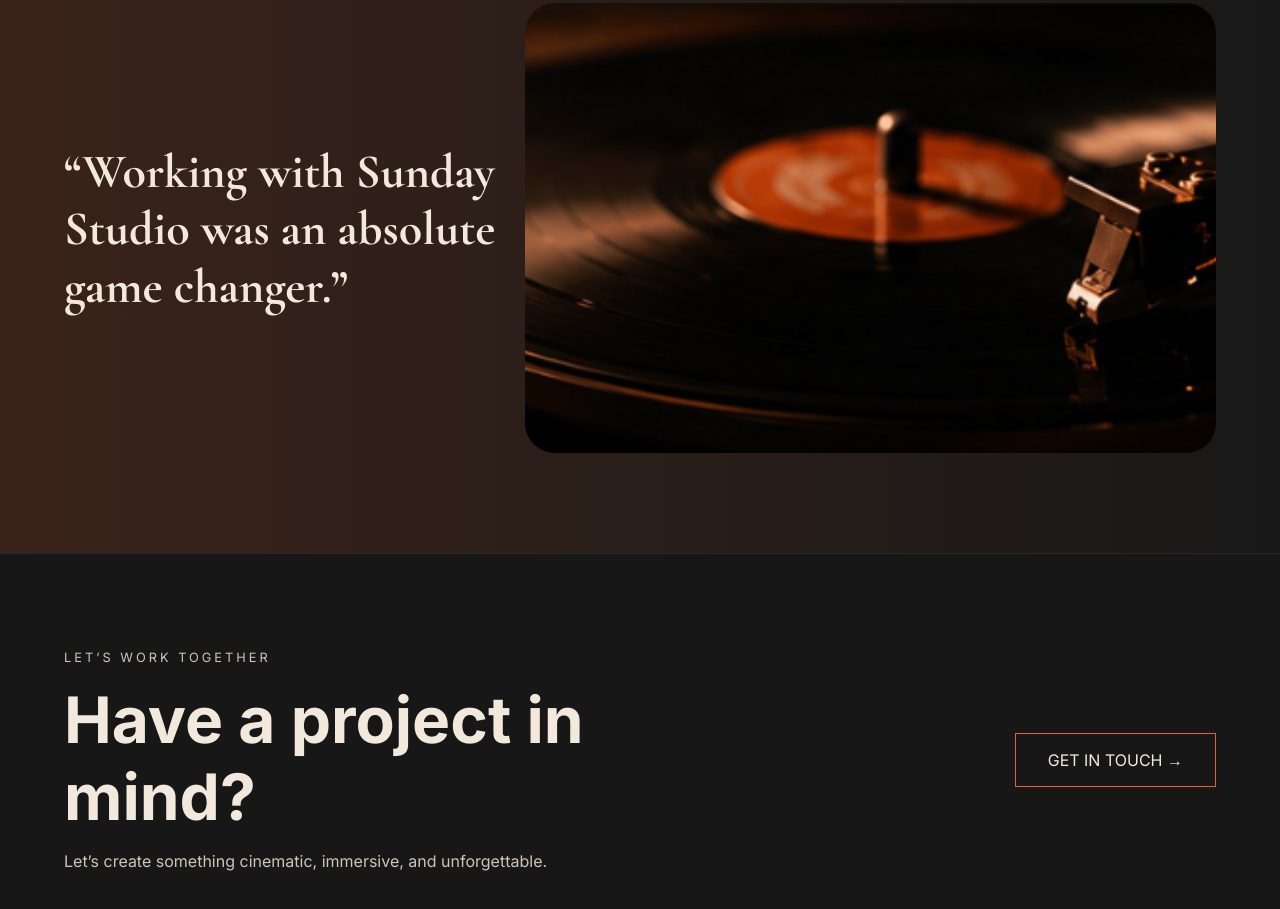
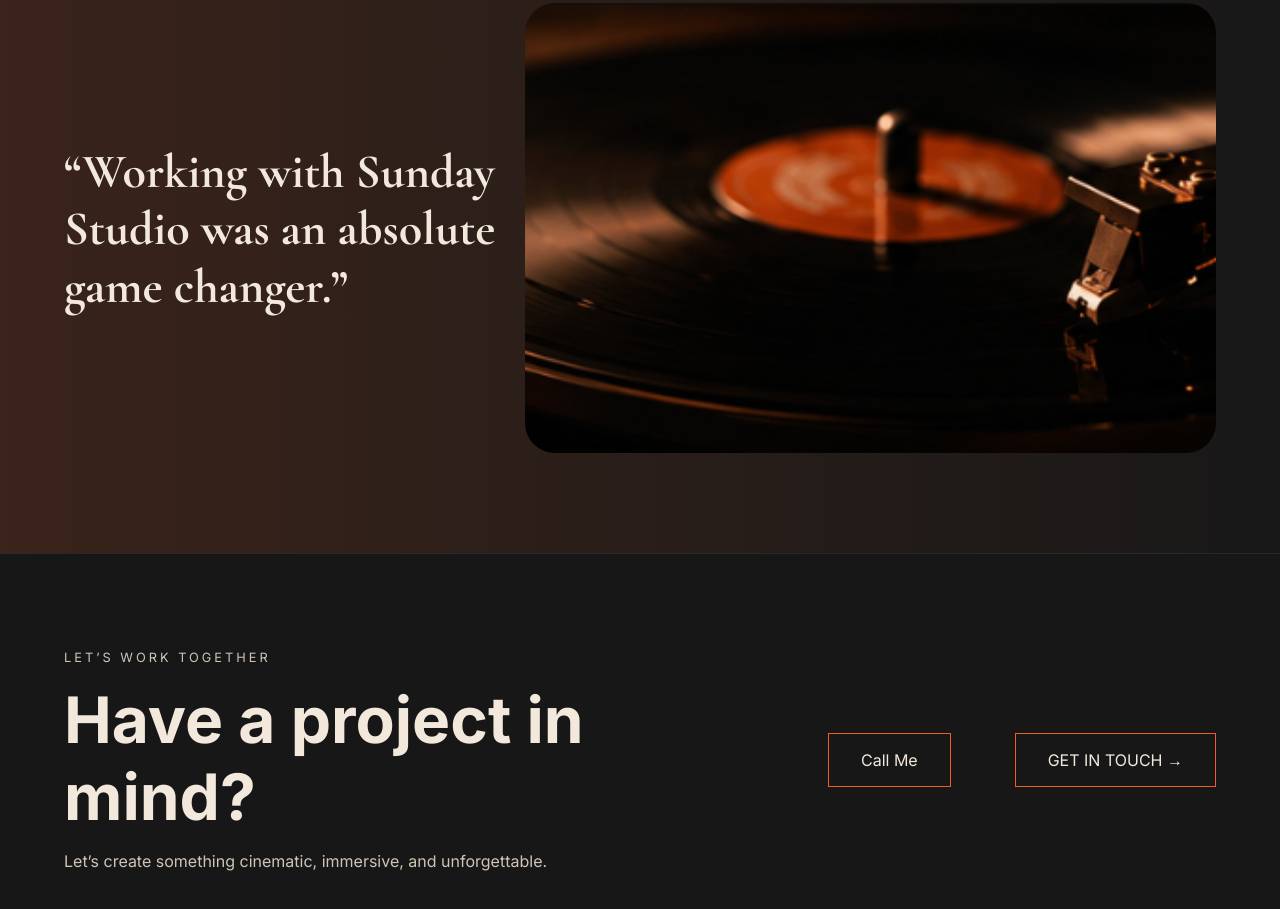
Before and after one commit to naomihaynes/Sunday-studio, a plain HTML site: page index.html in a window 1280 px wide. Shown: the part 3498-4407 px from the top of the page. Drawn offline with nearby package versions, Linux system fonts and the light colour scheme.

Commit message:
Update index.html

```diff
--- a/index.html
+++ b/index.html
@@ -368,7 +368,9 @@ immersive, and unforgettable.
 
 </div>
 
-<a href="#">
+<a href="tel:(936)777-4983">
+Call Me
+<a href="naomigracehaynes@icloud.com">
 GET IN TOUCH →
 </a>
 
```
